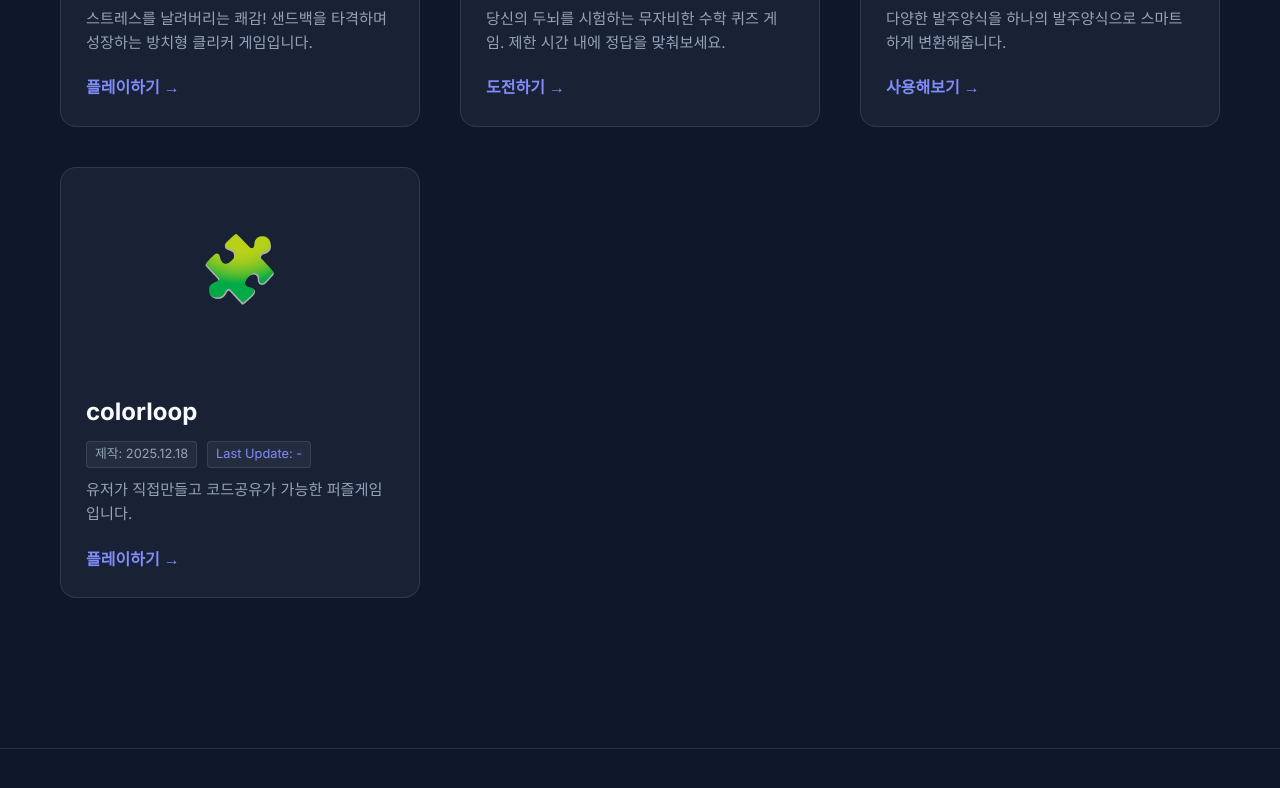
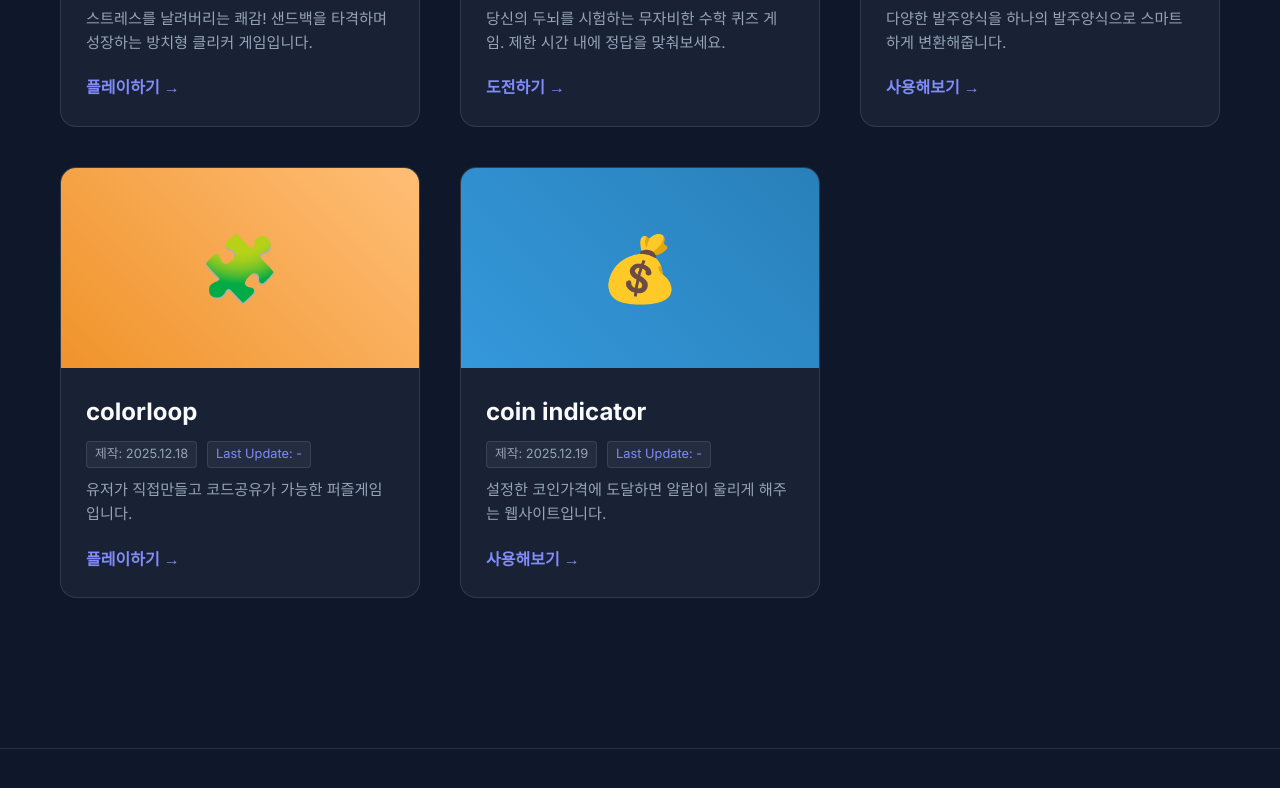
Before and after one commit to coreorders/portfolio, a plain HTML site: page index.html in a window 1280 px wide. Shown: the part 1168-1956 px from the top of the page. Drawn offline with Linux system fonts and the light colour scheme; no server answers.

Commit message:
Add files via upload

```diff
--- a/index.html
+++ b/index.html
@@ -130,6 +130,27 @@
                             </div>
                         </article>
                     </a>
+
+                    <!-- Project 5: coin indicator -->
+                    <a href="https://coreorders.github.io/coin_indicator/" target="_blank" class="project-card-link">
+                        <article class="project-card">
+                            <div class="card-image-wrapper">
+                                <div class="card-placeholder gradient-5">💰</div>
+                            </div>
+                            <div class="card-content">
+                                <h3 class="card-title">coin indicator</h3>
+                                <div class="project-meta">
+                                    <span class="meta-date">제작: 2025.12.19</span>
+                                    <span class="meta-date update-date" data-repo="coin_indicator">Last Update:
+                                        ...</span>
+                                </div>
+                                <p class="card-desc">설정한 코인가격에 도달하면 알람이 울리게 해주는 웹사이트입니다.</p>
+                                <div class="card-links">
+                                    <span class="link-text">사용해보기 →</span>
+                                </div>
+                            </div>
+                        </article>
+                    </a>
                 </div>
             </div>
         </section>
--- a/style.css
+++ b/style.css
@@ -193,6 +193,17 @@ ul {
     transition: var(--transition);
 }
 
+.project-card-link {
+    display: block;
+    color: inherit;
+    text-decoration: none;
+}
+
+.project-card-link .project-card {
+    height: 100%;
+}
+
+
 .project-card:hover {
     transform: translateY(-5px);
     border-color: rgba(129, 140, 248, 0.3);
@@ -220,6 +231,18 @@ ul {
 
 .gradient-2 {
     background: linear-gradient(45deg, #4834d4, #686de0);
+}
+
+.gradient-3 {
+    background: linear-gradient(45deg, #10ac84, #1dd1a1);
+}
+
+.gradient-4 {
+    background: linear-gradient(45deg, #f0932b, #ffbe76);
+}
+
+.gradient-5 {
+    background: linear-gradient(45deg, #3498db, #2980b9);
 }
 
 .card-content {
@@ -298,6 +321,7 @@ ul {
         justify-content: center;
     }
 }
+
 /* Modal Styles */
 .modal {
     display: none;
@@ -308,7 +332,7 @@ ul {
     width: 100%;
     height: 100%;
     overflow: auto;
-    background-color: rgba(0,0,0,0.7);
+    background-color: rgba(0, 0, 0, 0.7);
     backdrop-filter: blur(5px);
 }
 
@@ -320,7 +344,7 @@ ul {
     width: 80%;
     max-width: 800px;
     border-radius: 16px;
-    box-shadow: 0 5px 30px rgba(0,0,0,0.5);
+    box-shadow: 0 5px 30px rgba(0, 0, 0, 0.5);
     position: relative;
     max-height: 80vh;
     overflow-y: auto;
```
Also changed, not shown: 1 other file.
